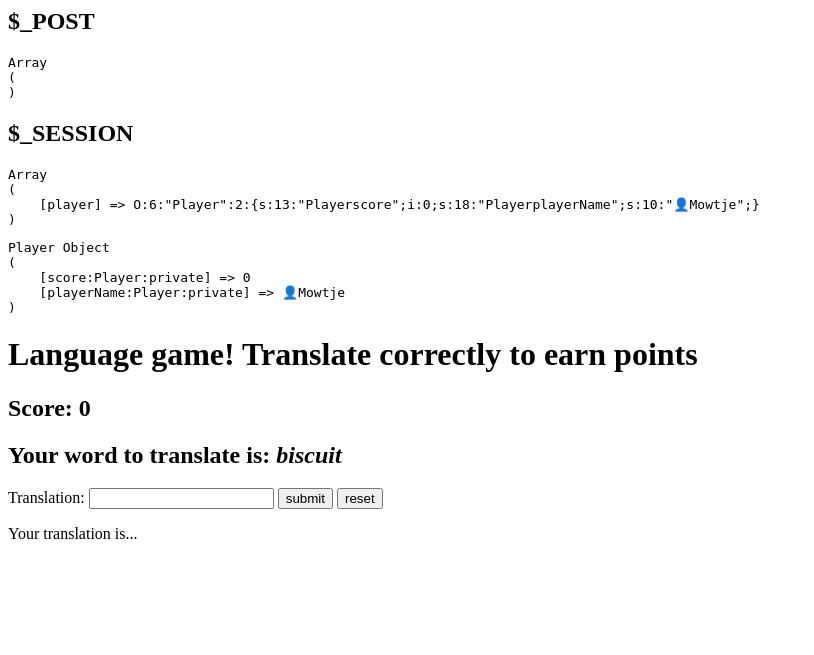
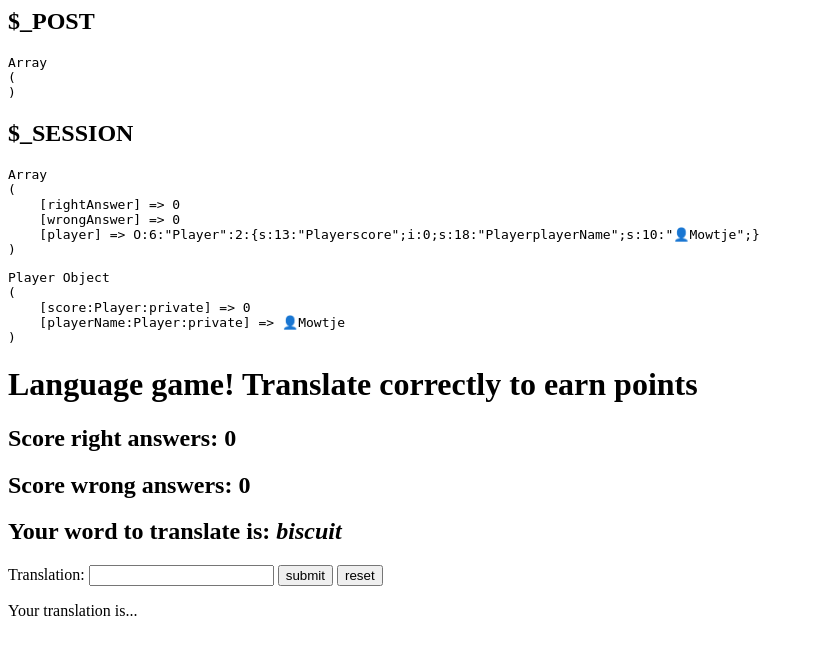
Before and after one commit to Muhammetacin/Language-quiz, a PHP site: page / in a window 1280 px wide. Shown: the top 655 px of the page, without its empty margins (0-814 px from the left). Run offline with PHP 8.4, Linux system fonts and the light colour scheme.

Commit message:
Scoring is split in right and wrong answers

```diff
--- a/starter-pack/classes/LanguageGame.php
+++ b/starter-pack/classes/LanguageGame.php
@@ -6,6 +6,8 @@ class LanguageGame
     public string $randomWord;
     public string $resultMessage;
     public Player $player;
+    private int $rightAnswer;
+    private int $wrongAnswer;
 
     // public int $score;
 
@@ -19,7 +21,19 @@ class LanguageGame
             $this->words[] = new Word($frenchTranslation, $englishTranslation);
         }
 
+        if (isset($_SESSION['rightAnswer'])) {
+            $this->rightAnswer = $_SESSION['rightAnswer'];
+        } else {
+            $this->rightAnswer = 0;
+            $_SESSION['rightAnswer'] = $this->rightAnswer;
+        }
 
+        if (isset($_SESSION['wrongAnswer'])) {
+            $this->wrongAnswer = $_SESSION['wrongAnswer'];
+        } else {
+            $this->wrongAnswer = 0;
+            $_SESSION['wrongAnswer'] = $this->wrongAnswer;
+        }
 
         if (isset($_SESSION['player'])) {
             $this->player = unserialize($_SESSION['player']);
@@ -72,18 +86,30 @@ class LanguageGame
 
             // generate a message for the user that can be shown
             if ($result) {
-                $this->resultMessage = 'Your translation is correct! You answered ' . $userInput . '.';
+                $this->updatePlayerScore();
 
-                $this->updatePlayerScore();
+                if ($this->rightAnswer < 10) {
+                    $_SESSION['rightAnswer'] = $this->rightAnswer + 1;
+                }
+                // else {
+                //     header("Location: endgame.php?rightAnswer=" . $_SESSION['rightAnswer'] . '&wrongAnswer=' . $_SESSION['wrongAnswer']);
+                // }
 
                 // Show correct score
                 // $this->score = $this->player->getScore();
                 // Update latest score in SESSION
                 // $_SESSION['score'] = $this->score;
 
-
+                $this->resultMessage = 'Your translation is correct! You answered ' . $userInput . '.';
             }
             if (!$result) {
+                if ($this->wrongAnswer < 10) {
+                    $_SESSION['wrongAnswer'] = $this->wrongAnswer + 1;
+                }
+                // else {
+                //     header("Location: endgame.php?rightAnswer=" . $_SESSION['rightAnswer'] . '&wrongAnswer=' . $_SESSION['wrongAnswer']);
+                // }
+
                 $this->resultMessage = 'Your translation is incorrect :( You answered ' . $userInput . '.';
             }
 
--- a/starter-pack/view.php
+++ b/starter-pack/view.php
@@ -11,7 +11,8 @@
 <body>
 	<!-- TODO: add a form for the user to play the game -->
 	<h1>Language game! Translate correctly to earn points</h1>
-	<h2>Score: <?php echo $game->player->getScore() ?></h2>
+	<h2>Score right answers: <?php echo $_SESSION['rightAnswer'] ?></h2>
+	<h2>Score wrong answers: <?php echo $_SESSION['wrongAnswer'] ?></h2>
 
 	<h2>Your word to translate is: <i><?php echo $_SESSION['word'] ?? $game->randomWord ?></i></h2>
 
@@ -19,10 +20,17 @@
 		Translation: <input type="text" name="answer">
 		<input type="submit" value="submit">
 		<input type="submit" value="reset" name="reset">
+		<!-- <input type="hidden" name="nickname"> -->
 	</form>
 
 	<p><?php echo $game->resultMessage ?></p>
 
 </body>
 
+<!-- <script type="text/javascript">
+	const results = prompt('namae wa?');
+	<?php $results = "<script>document.write(results)</script>" ?>
+</script>
+<?php echo $results; ?> -->
+
 </html>
```
